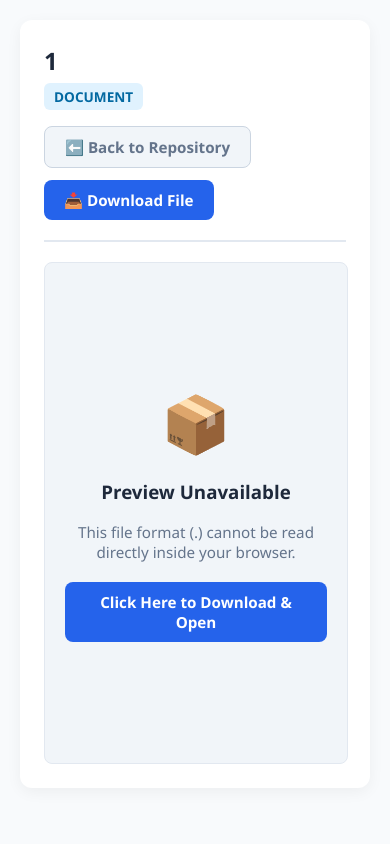
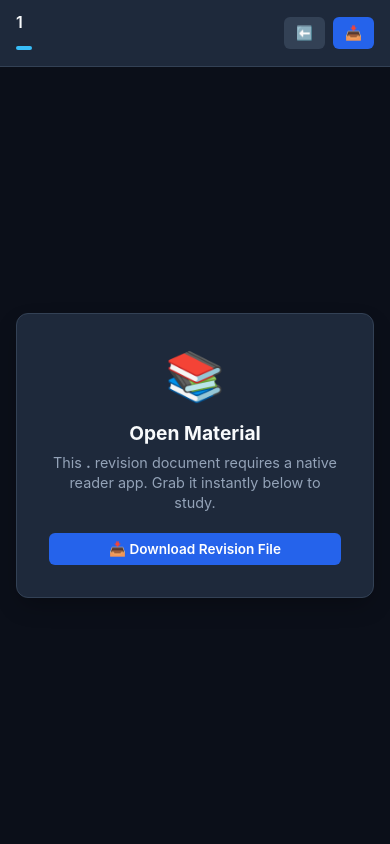
Before and after one commit to Collins-Koechc/comrade-hub, a Flask app: page /view/1 in a window 390 px wide. Run offline with Flask 3, Linux system fonts and the light colour scheme; the visitor is signed in with stand-in values (Sample User, id 1); a database or web service that is not in the repository returns one stand-in record (values such as "Sample title"); some libraries are stand-ins or nearby versions.

Commit message:
feat: implement responsive dark-themed student reader layout

```diff
--- a/templates/view.html
+++ b/templates/view.html
@@ -3,186 +3,229 @@
 <head>
     <meta charset="UTF-8">
     <meta name="viewport" content="width=device-width, initial-scale=1.0">
-    <title>Comrade Hub - Viewing {{ filename }}</title>
+    <title>Quick Reader - {{ filename }}</title>
     <style>
         :root {
             --primary: #2563eb;
             --primary-hover: #1d4ed8;
-            --secondary: #64748b;
-            --secondary-hover: #475569;
-            --bg-main: #f8fafc;
-            --bg-card: #ffffff;
-            --text-dark: #1e293b;
+            --bg-main: #0f172a; /* Dark theme focus for comfortable student reading */
+            --bg-card: #1e293b;
+            --text-light: #f8fafc;
+            --text-muted: #94a3b8;
+            --border: #334155;
+        }
+
+        * {
+            box-sizing: border-box;
+            margin: 0;
+            padding: 0;
         }
 
         body {
-            font-family: 'Segoe UI', Tahoma, Geneva, Verdana, sans-serif;
+            font-family: -apple-system, BlinkMacSystemFont, "Segoe UI", Roboto, sans-serif;
             background-color: var(--bg-main);
-            color: var(--text-dark);
-            margin: 0;
-            padding: 20px;
+            color: var(--text-light);
+            height: 100vh;
             display: flex;
             flex-direction: column;
-            align-items: center;
+            overflow: hidden;
         }
 
-        .viewer-container {
-            width: 100%;
-            max-width: 1000px;
+        /* Top Action Bar - Compact & Dynamic */
+        .reader-navbar {
+            display: flex;
+            justify-content: space-between;
+            align-items: center;
             background: var(--bg-card);
-            border-radius: 12px;
-            box-shadow: 0 4px 15px rgba(0, 0, 0, 0.05);
-            padding: 24px;
-            box-sizing: border-box;
+            padding: 12px 16px;
+            border-bottom: 1px solid var(--border);
+            z-index: 10;
         }
 
-        .viewer-header {
-            display: flex;
-            flex-direction: column;
-            gap: 16px;
-            border-bottom: 2px solid #e2e8f0;
-            padding-bottom: 20px;
-            margin-bottom: 20px;
+        .file-meta {
+            max-width: 60%;
         }
 
-        @media (min-width: 640px) {
-            .viewer-header {
-                flex-direction: row;
-                justify-content: space-between;
-                align-items: center;
-            }
-        }
-
-        .file-info h2 {
-            margin: 0 0 6px 0;
-            font-size: 1.5rem;
-            word-break: break-all;
+        .file-meta h1 {
+            font-size: 1rem;
+            font-weight: 600;
+            white-space: nowrap;
+            overflow: hidden;
+            text-overflow: ellipsis;
+            color: var(--text-light);
+            margin-bottom: 2px;
         }
 
         .badge {
             display: inline-block;
-            background: #e0f2fe;
+            background: #38bdf8;
             color: #0369a1;
-            padding: 4px 10px;
-            border-radius: 6px;
-            font-size: 0.85rem;
-            font-weight: 600;
+            padding: 2px 8px;
+            border-radius: 4px;
+            font-size: 0.75rem;
+            font-weight: 700;
             text-transform: uppercase;
         }
 
-        .button-group {
+        .nav-actions {
             display: flex;
-            gap: 12px;
-            flex-wrap: wrap;
+            gap: 8px;
         }
 
         .btn {
             display: inline-flex;
             align-items: center;
-            gap: 8px;
-            padding: 10px 20px;
-            border-radius: 8px;
+            gap: 6px;
+            padding: 8px 14px;
+            border-radius: 6px;
             font-weight: 600;
             text-decoration: none;
-            transition: all 0.2s ease;
-            font-size: 0.95rem;
+            font-size: 0.85rem;
+            transition: all 0.15s ease;
+            cursor: pointer;
+            border: none;
         }
 
-        .btn-back {
-            background-color: #f1f5f9;
-            color: var(--secondary);
-            border: 1px solid #cbd5e1;
+        .btn-close {
+            background: #334155;
+            color: var(--text-light);
         }
 
-        .btn-back:hover {
-            background-color: #e2e8f0;
-            color: var(--text-dark);
+        .btn-close:hover {
+            background: #475569;
         }
 
-        .btn-download {
-            background-color: var(--primary);
+        .btn-dl {
+            background: var(--primary);
             color: #ffffff;
         }
 
-        .btn-download:hover {
-            background-color: var(--primary-hover);
-            box-shadow: 0 4px 12px rgba(37, 99, 235, 0.2);
+        .btn-dl:hover {
+            background: var(--primary-hover);
         }
 
-        .display-area {
+        /* Focus Workspace Mode */
+        .reader-workspace {
+            flex: 1;
             width: 100%;
-            min-height: 500px;
-            background: #f1f5f9;
-            border-radius: 8px;
-            overflow: hidden;
+            height: calc(100vh - 65px);
+            background: #0b0f19;
             display: flex;
             justify-content: center;
             align-items: center;
-            border: 1px solid #e2e8f0;
+            position: relative;
         }
 
+        /* Responsive Embedded Viewport */
         iframe {
             width: 100%;
-            height: 650px;
+            height: 100%;
             border: none;
+            background: #ffffff;
         }
 
         img {
             max-width: 100%;
-            height: auto;
-            max-height: 650px;
+            max-height: 100%;
             object-fit: contain;
             display: block;
         }
 
-        .fallback-box {
+        /* Premium Minimal Fallback Card */
+        .student-prompt-card {
             text-align: center;
-            padding: 40px 20px;
-            max-width: 450px;
+            padding: 32px;
+            max-width: 420px;
+            background: var(--bg-card);
+            border-radius: 12px;
+            border: 1px solid var(--border);
+            margin: 16px;
+            box-shadow: 0 10px 25px -5px rgba(0, 0, 0, 0.3);
         }
 
-        .fallback-icon {
-            font-size: 3.5rem;
+        .format-icon {
+            font-size: 3rem;
             margin-bottom: 16px;
+        }
+
+        .student-prompt-card h3 {
+            font-size: 1.2rem;
+            margin-bottom: 8px;
+            color: var(--text-light);
+        }
+
+        .student-prompt-card p {
+            color: var(--text-muted);
+            font-size: 0.9rem;
+            line-height: 1.4;
+            margin-bottom: 20px;
+        }
+
+        /* Mobile Optimization Rules */
+        @media (max-width: 480px) {
+            .btn-text {
+                display: none; /* Hides text on tiny screens to save room, keeps emojis */
+            }
+            .btn {
+                padding: 8px 12px;
+            }
+            .file-meta {
+                max-width: 50%;
+            }
         }
     </style>
 </head>
 <body>
 
-    <div class="viewer-container">
-        <div class="viewer-header">
-            <div class="file-info">
-                <h2>{{ filename }}</h2>
-                <span class="badge">{{ extension }} Document</span>
+    <!-- Top Navigation Interface -->
+    <header class="reader-navbar">
+        <div class="file-meta">
+            <h1>{{ filename }}</h1>
+            <span class="badge">{{ extension }}</span>
         </div>
-            <div class="button-group">
-                <a href="/" class="btn btn-back">⬅️ Back to Repository</a>
-                <a href="{{ download_url }}" class="btn btn-download">📥 Download File</a>
+        <div class="nav-actions">
+            <a href="/" class="btn btn-close" title="Back to Registry">
+                <span>⬅️</span> <span class="btn-text">Library</span>
+            </a>
+            <a href="{{ download_url }}" class="btn btn-dl" title="Save to Device">
+                <span>📥</span> <span class="btn-text">Download</span>
+            </a>
         </div>
-        </div>
+    </header>
 
-        <div class="display-area">
+    <!-- Reading Mode Workspace -->
+    <main class="reader-workspace">
+
+        <!-- 1. HIGH-SPEED PDF EMBED -->
         {% if extension == 'pdf' %}
-                <iframe src="{{ cloudinary_url }}"></iframe>
+            <iframe src="{{ cloudinary_url }}#toolbar=0&navpanes=0"></iframe>
 
+        <!-- 2. HIGH-SPEED IMAGE CONTAINER -->
         {% elif extension in ['png', 'jpg', 'jpeg', 'webp'] %}
-                <img src="{{ cloudinary_url }}" alt="{{ filename }}">
+            <img src="{{ cloudinary_url }}" alt="Resource Content Preview">
 
-            {% elif extension in ['doc', 'docx', 'ppt', 'pptx', 'xls', 'xlsx'] %}
-                <iframe src="https://live.com{{ cloudinary_url | urlencode }}"></iframe>
+        <!-- 3. SMART OFFICE & RESOURCE STANDBY DECK -->
+        {% else %}
+            <div class="student-prompt-card">
+                {% if extension in ['doc', 'docx'] %}
+                    <div class="format-icon">📝</div>
+                {% elif extension in ['ppt', 'pptx'] %}
+                    <div class="format-icon">📊</div>
+                {% elif extension in ['xls', 'xlsx'] %}
+                    <div class="format-icon">📈</div>
+                {% else %}
+                    <div class="format-icon">📚</div>
+                {% endif %}
 
-            {% else %}
-                <div class="fallback-box">
-                    <div class="fallback-icon">📦</div>
-                    <h3>Preview Unavailable</h3>
-                    <p style="color: #64748b; font-size: 0.95rem; margin-bottom: 20px;">
-                        This file format (.{{ extension }}) cannot be read directly inside your browser.
-                    </p>
-                    <a href="{{ download_url }}" class="btn btn-download">Click Here to Download & Open</a>
+                <h3>Open Material</h3>
+                <p>This <strong>.{{ extension }}</strong> revision document requires a native reader app. Grab it instantly below to study.</p>
+                <a href="{{ download_url }}" class="btn btn-dl" style="width: 100%; justify-content: center;">
+                    📥 Download Revision File
+                </a>
             </div>
         {% endif %}
-        </div>
-    </div>
+
+    </main>
 
 </body>
 </html>
```
Lines whose indentation alone changed are shown as unchanged.
